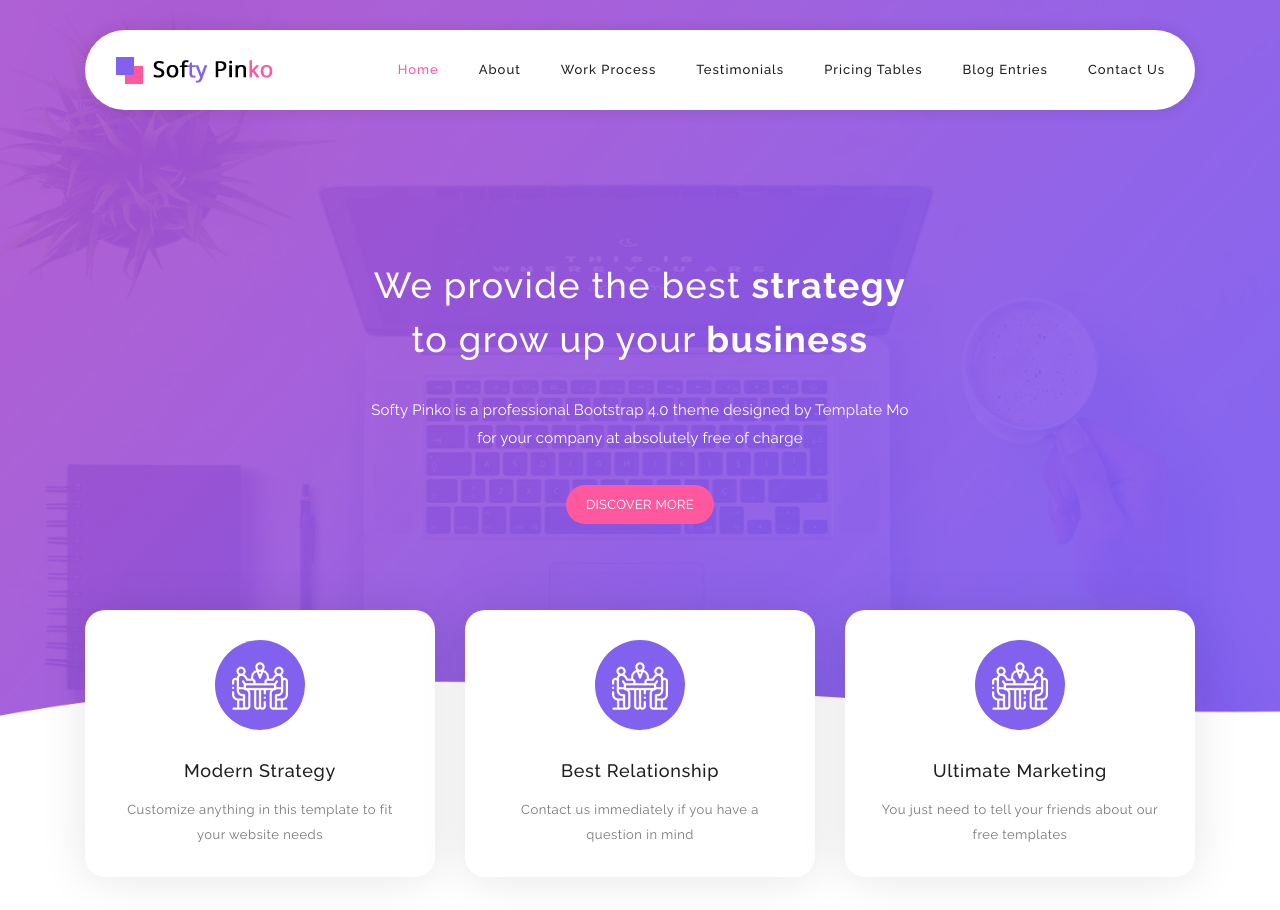
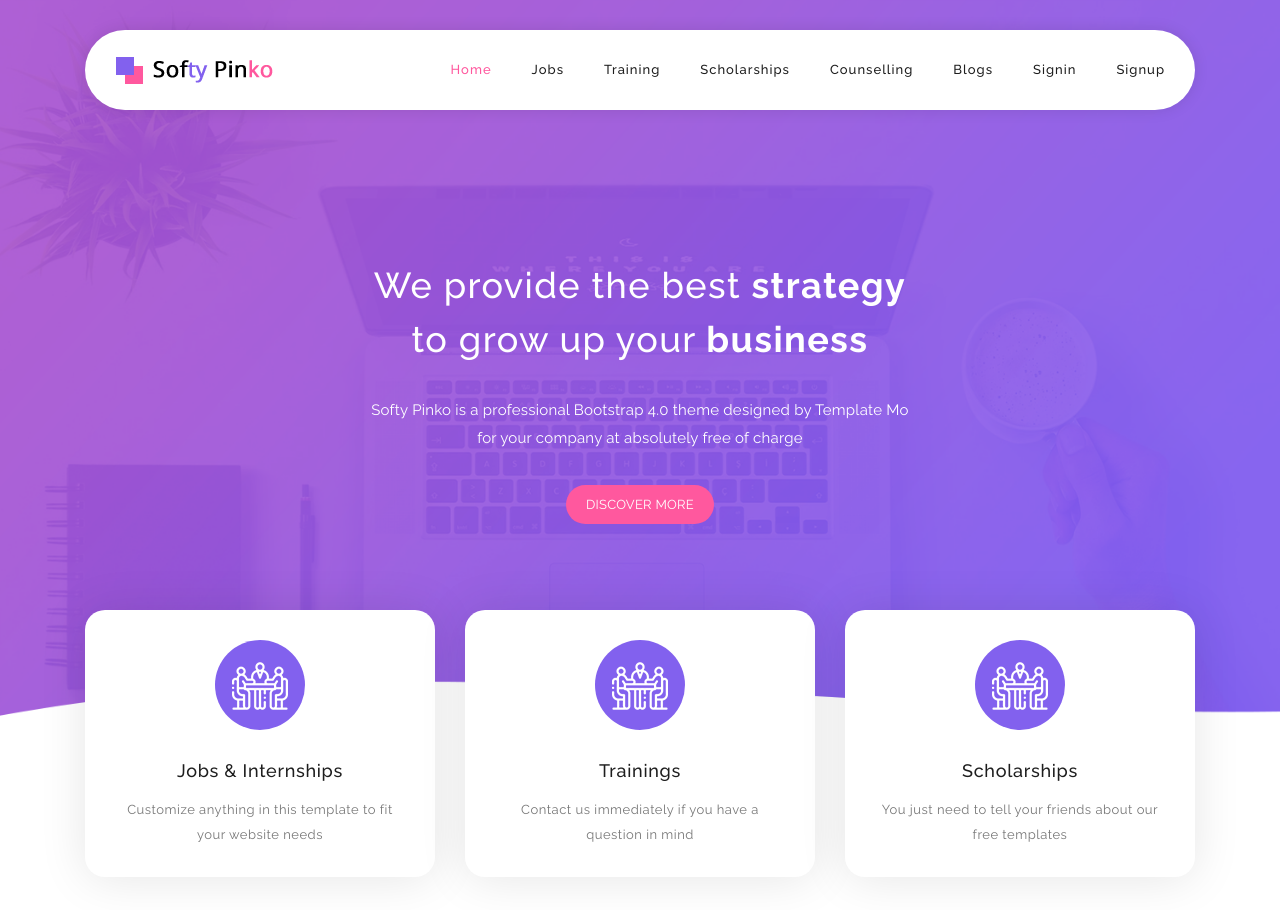
Before and after one commit to garvit170/G.L.O.B.E---HackNITR-Project-, a plain HTML site: page index.html in a window 1280 px wide. Shown: the top 910 px of the page. Drawn offline with Linux system fonts and the light colour scheme.

Commit message:
navbar added

```diff
--- a/index.html
+++ b/index.html
@@ -51,12 +51,13 @@ https://templatemo.com/tm-535-softy-pinko
                         <!-- ***** Menu Start ***** -->
                         <ul class="nav">
                             <li><a href="#welcome" class="active">Home</a></li>
-                            <li><a href="#features">About</a></li>
-                            <li><a href="#work-process">Work Process</a></li>
-                            <li><a href="#testimonials">Testimonials</a></li>
-                            <li><a href="#pricing-plans">Pricing Tables</a></li>
-                            <li><a href="#blog">Blog Entries</a></li>
-                            <li><a href="#contact-us">Contact Us</a></li>
+                            <li><a href="#features">Jobs</a></li>
+                            <li><a href="#work-process">Training</a></li>
+                            <li><a href="#testimonials">Scholarships</a></li>
+                            <li><a href="#pricing-plans">Counselling</a></li>
+                            <li><a href="#blog">Blogs</a></li>
+                            <li><a href="#contact-us">Signin</a></li>
+                            <li><a href="#contact-us">Signup</a></li>
                         </ul>
                         <a class='menu-trigger'>
                             <span>Menu</span>
@@ -101,7 +102,7 @@ https://templatemo.com/tm-535-softy-pinko
                                 <div class="icon">
                                     <i><img src="assets/images/featured-item-01.png" alt=""></i>
                                 </div>
-                                <h5 class="features-title">Modern Strategy</h5>
+                                <h5 class="features-title">Jobs & Internships</h5>
                                 <p>Customize anything in this template to fit your website needs</p>
                             </div>
                         </div>
@@ -113,7 +114,7 @@ https://templatemo.com/tm-535-softy-pinko
                                 <div class="icon">
                                     <i><img src="assets/images/featured-item-01.png" alt=""></i>
                                 </div>
-                                <h5 class="features-title">Best Relationship</h5>
+                                <h5 class="features-title">Trainings</h5>
                                 <p>Contact us immediately if you have a question in mind</p>
                             </div>
                         </div>
@@ -125,7 +126,7 @@ https://templatemo.com/tm-535-softy-pinko
                                 <div class="icon">
                                     <i><img src="assets/images/featured-item-01.png" alt=""></i>
                                 </div>
-                                <h5 class="features-title">Ultimate Marketing</h5>
+                                <h5 class="features-title">Scholarships</h5>
                                 <p>You just need to tell your friends about our free templates</p>
                             </div>
                         </div>
```
Also changed, not shown: jobs.html (added).
